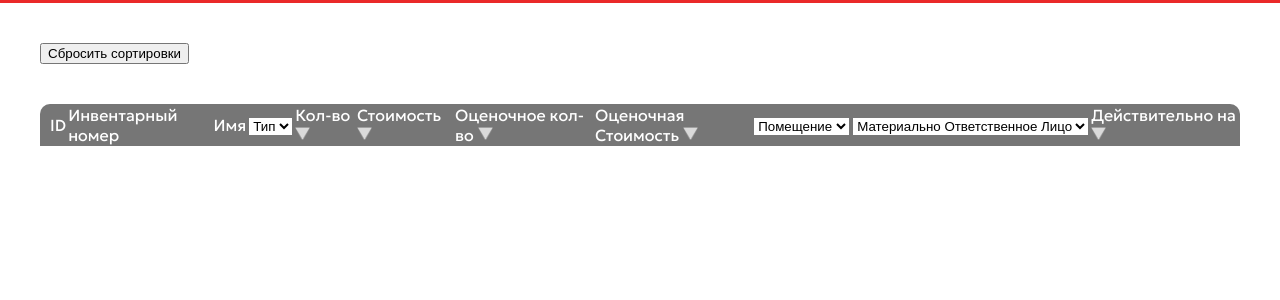
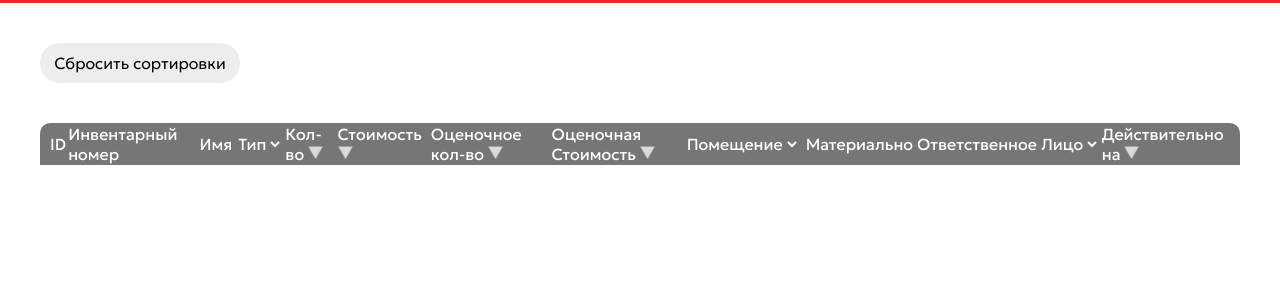
Before and after one commit to PavelKhodalitskii/stocktaking_webapp, a Django app: page /inventory_items/1/items_list/ in a window 1280 px wide. Shown: the part 75-375 px from the top of the page. Run offline with Django 5.2, Linux system fonts and the light colour scheme; the visitor is signed in with stand-in values (Sample User, id 1); data comes from the database, SQL or seed files in the repository; data that the repository does not hold is empty.

Commit message:
Front-end finishes

```diff
--- a/account/templates/account/users_list.html
+++ b/account/templates/account/users_list.html
@@ -6,13 +6,13 @@
 
     <div>
         <h3>Суперадмин: </h3>
-        <p>{{ superadmin.first_name }} {{superadmin.second_name}}</p>
+        <p>{{ superadmin.first_name }} {{superadmin.last_name}}</p>
         <p>{{ superadmin.email }}</p>
     </div>
 
     <div>
         <h3>Локальный Администратор: </h3>
-        <p>{{ local_admin.first_name }} {{ local_admin.second_name }}</p>
+        <p>{{ local_admin.first_name }} {{ local_admin.last_name }}</p>
         <p>{{ local_admin.email }}</p>
     </div>
 
--- a/items_management/static/css/styles.css
+++ b/items_management/static/css/styles.css
@@ -307,3 +307,41 @@ td {
   width: 70px;
   height: 40px;
 }
+
+/* Селекты  */
+
+select {
+  border-style: none;
+  background-color: transparent;
+  font-family: 'Geologica';
+  font-weight: 400;
+  font-size: 12pt;
+  color: white;
+}
+
+option {
+  background-color: #767676;
+  font-family: 'Geologica';
+  font-weight: 400;
+  font-size: 12pt;
+  color: white;
+}
+
+/* Кнопки */
+
+button {
+  border-style: none;
+  border-radius: 20px;
+  background-color: #EDEDED;
+  color: black;
+  font-family: 'Geologica';
+  font-weight: 300;
+  font-size: 12pt;
+  height: 40px;
+  width: 200px;
+}
+
+button:hover {
+  background-color: #767676;
+  color: white;
+}
```
